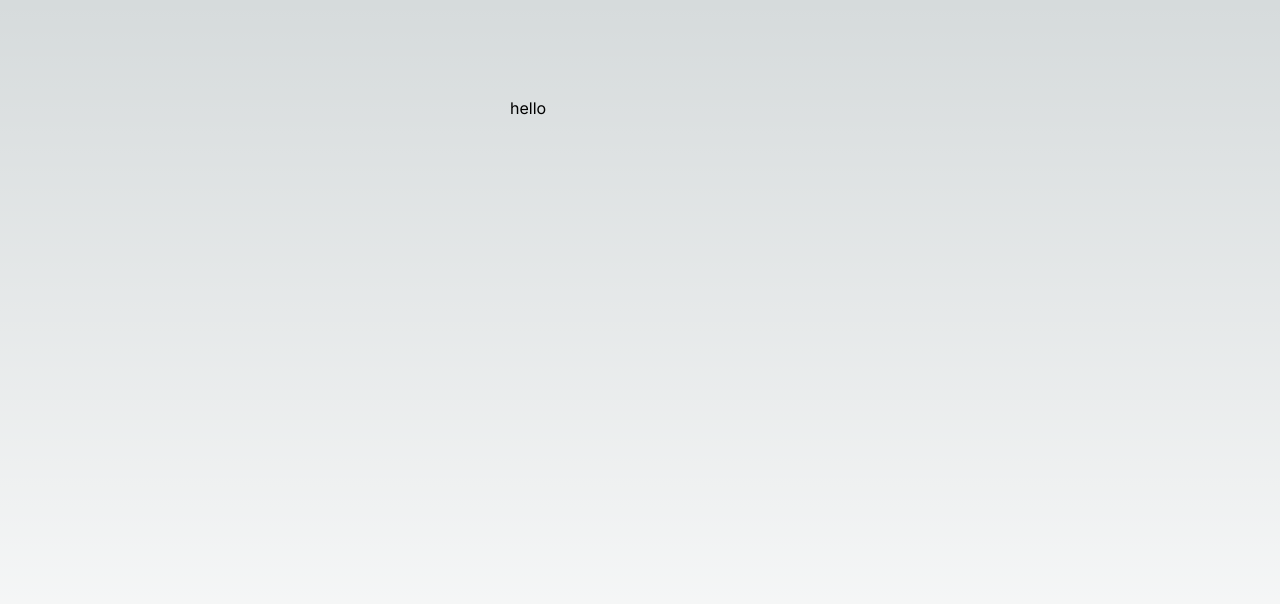
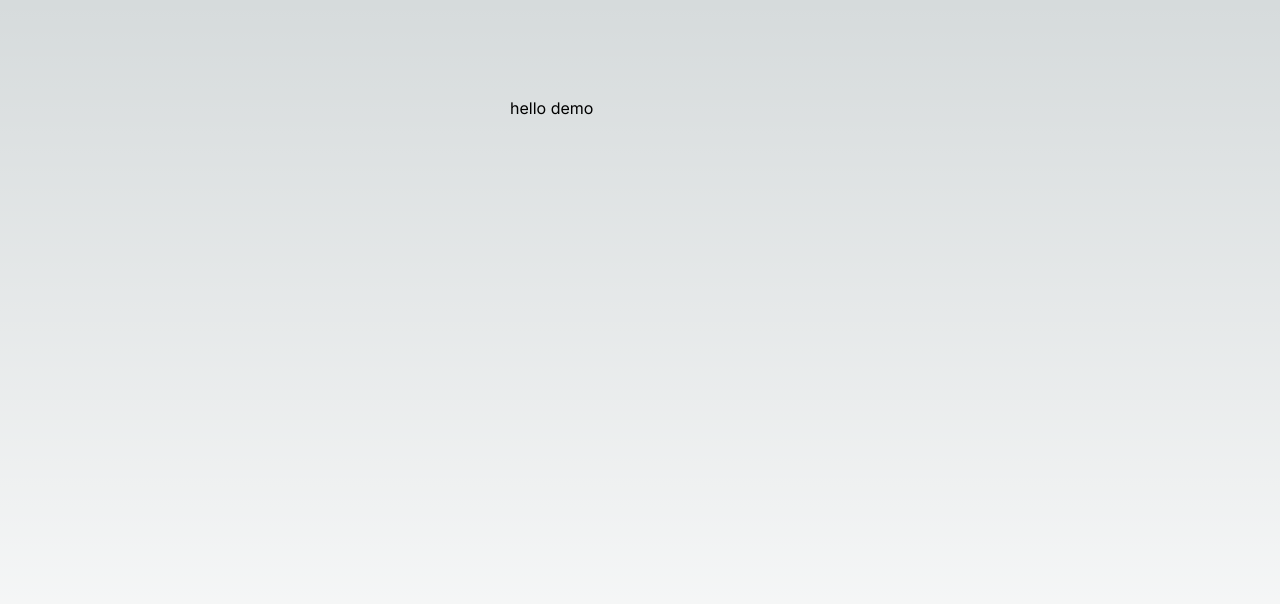
Before and after one commit to NillionNetwork/nilcc-attestation-example, a Next.js app: page / in a window 1280 px wide. Shown: the top 604 px of the page. Built offline with nearby package versions, Linux system fonts and the light colour scheme.

Commit message:
chore: new iFrame

```diff
--- a/app/page.tsx
+++ b/app/page.tsx
@@ -4,9 +4,9 @@ export default function Home() {
   return (
     <main className="flex min-h-screen flex-col items-center justify-between p-24">
       <div>
-        <h1> hello </h1>
+        <h1> hello demo </h1>
         <iframe
-  src="http://nilcc.nillion.com/api/badge?verificationUrl=https%3A%2F%2Fgithub.com%2FNillionNetwork%2Fnilcc-attestation-example%2Fblob%2Fmain%2Fverification-manifest.json&reportUrl=https%3A%2F%2F74850b5b-33e2-493b-982e-43aaad9df1bb.workloads.nilcc.sandbox.nillion.network%2Fnilcc%2Fapi%2Fv2%2Freport"
+          src="https://nilcc.nillion.com/api/badge?verificationUrl=https%3A%2F%2Fgithub.com%2FNillionNetwork%2Fnilcc-attestation-example%2Fblob%2Fmain%2Fverification-manifest.json&reportUrl=https%3A%2F%2F74850b5b-33e2-493b-982e-43aaad9df1bb.workloads.nilcc.sandbox.nillion.network%2Fnilcc%2Fapi%2Fv2%2Freport"
   width={260}
   height={90}
   style={{ border: 'none' }}
```
